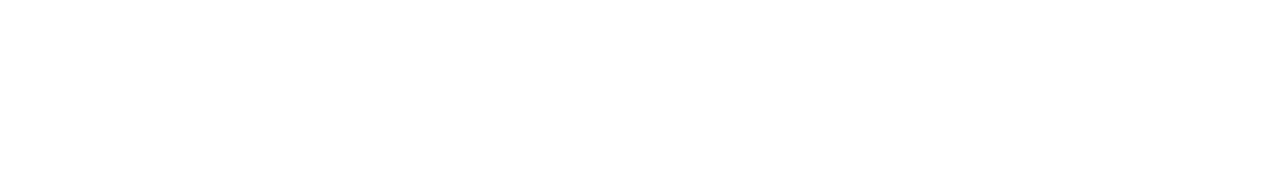
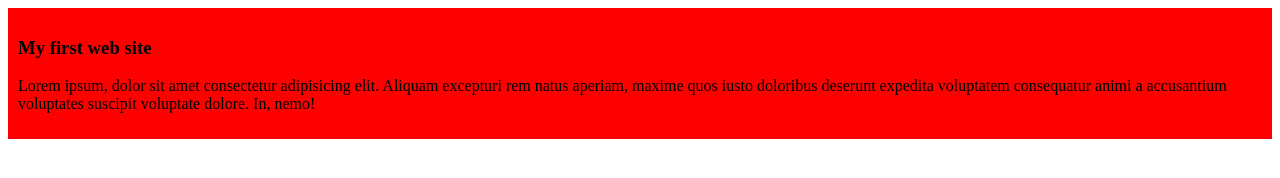
Before and after one commit to mnajat98/2nd-version-of-me, a plain HTML site: page Index.html in a window 1280 px wide. Drawn offline with Linux system fonts and the light colour scheme.

Commit message:
added the blog

```diff
--- a/Index.html
+++ b/Index.html
@@ -4,8 +4,12 @@
     <meta charset="UTF-8">
     <meta name="viewport" content="width=device-width, initial-scale=1.0">
     <title>2nd-version-of-me</title>
+    <link rel="stylesheet" href="styles/blog.css">
 </head>
 <body>
-
+    <div>
+        <h3>My first web site</h3>
+        <p>Lorem ipsum, dolor sit amet consectetur adipisicing elit. Aliquam excepturi rem natus aperiam, maxime quos iusto doloribus deserunt expedita voluptatem consequatur animi a accusantium voluptates suscipit voluptate dolore. In, nemo!</p>
+    </div>
 </body>
 </html>
--- /dev/null
+++ b/styles/blog.css
@@ -0,0 +1,4 @@
+div{
+    background-color: red;
+    padding: 10px;
+}
```
